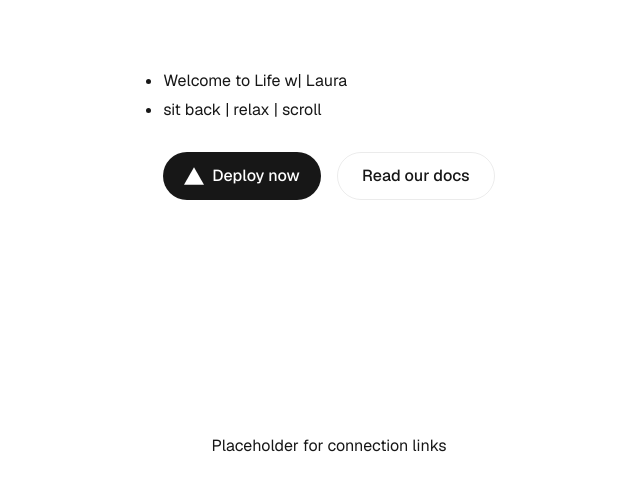
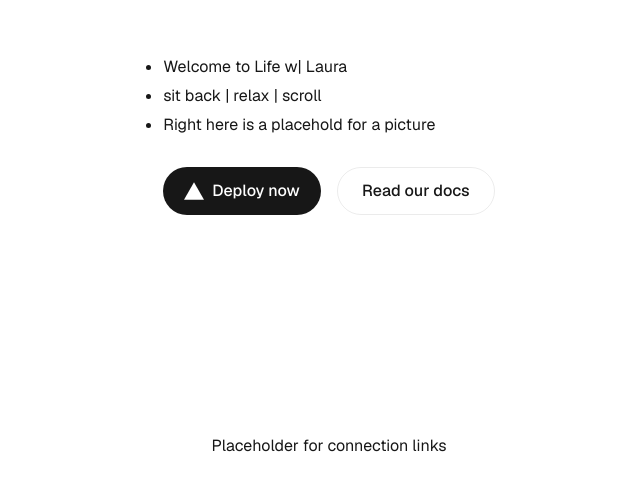
Before and after one commit to LauraSchlueter22/lwl-blog, a Next.js app: page / in a window 1280 px wide. Shown: the part 265-756 px from the top of the page, without its empty margins (311-951 px from the left). Built offline with nearby package versions, Linux system fonts and the light colour scheme.

Commit message:
(chore): Add photo placeholder

```diff
--- a/src/app/page.tsx
+++ b/src/app/page.tsx
@@ -11,6 +11,7 @@ export default function Home() {
             Welcome to Life w| Laura
           </li>
           <li>sit back | relax | scroll</li>
+          <li> Right here is a placehold for a picture</li>
         </ul>
 
         <div className={styles.ctas}>
```
